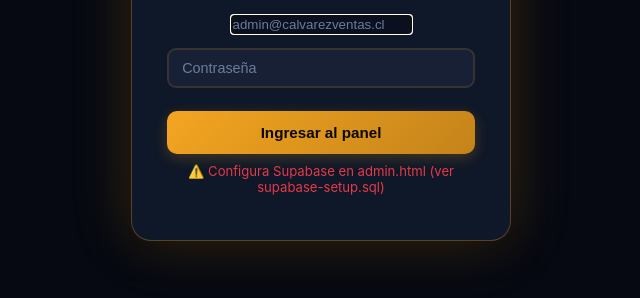
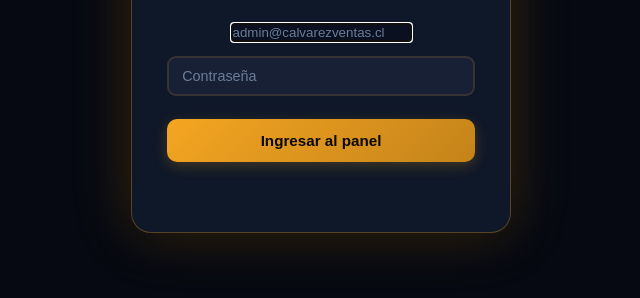
Before and after one commit to Tobal-SolidStack/calvarezventas, a plain HTML site: page admin.html in a window 1280 px wide. Shown: the part 372-670 px from the top of the page, without its empty margins (319-959 px from the left). Drawn offline with nearby package versions, Linux system fonts and the light colour scheme.

Commit message:
config: supabase credentials

```diff
--- a/admin.html
+++ b/admin.html
@@ -417,8 +417,8 @@ input::placeholder,textarea::placeholder{color:var(--muted);}
 /* ══════════════════════════════════════════════════════════════
    SUPABASE CONFIG — igual que en index.html
    ══════════════════════════════════════════════════════════════ */
-const SUPABASE_URL = '';  // 'https://aobbyqwbiqwfreagostq.supabase.co'
-const SUPABASE_KEY = '';  // 'eyJhbGciOiJIUzI1NiIsInR5cCI6IkpXVCJ9.eyJpc3MiOiJzdXBhYmFzZSIsInJlZiI6ImFvYmJ5cXdicWl3ZnJlYWdvc3RxIiwicm9sZSI6ImFub24iLCJpYXQiOjE3ODY1NjkzOTQsImV4cCI6MjEwMjE0NTM5NH0.skmDhxLSr96E-x7MTiYbbTJSG4JRnPTPilbKmAVF3Lw'
+const SUPABASE_URL = 'https://aobbyqwbiqwfreagostq.supabase.co';
+const SUPABASE_KEY = 'eyJhbGciOiJIUzI1NiIsInR5cCI6IkpXVCJ9.eyJpc3MiOiJzdXBhYmFzZSIsInJlZiI6ImFvYmJ5cXdicWl3ZnJlYWdvc3RxIiwicm9sZSI6ImFub24iLCJpYXQiOjE3ODY1NjkzOTQsImV4cCI6MjEwMjE0NTM5NH0.skmDhxLSr96E-x7MTiYbbTJSG4JRnPTPilbKmAVF3Lw';
 const STORAGE_BUCKET = 'product-media';
 
 const _sb = (SUPABASE_URL && SUPABASE_KEY)
```
Also changed, not shown: index.html (+2 -2 lines).
